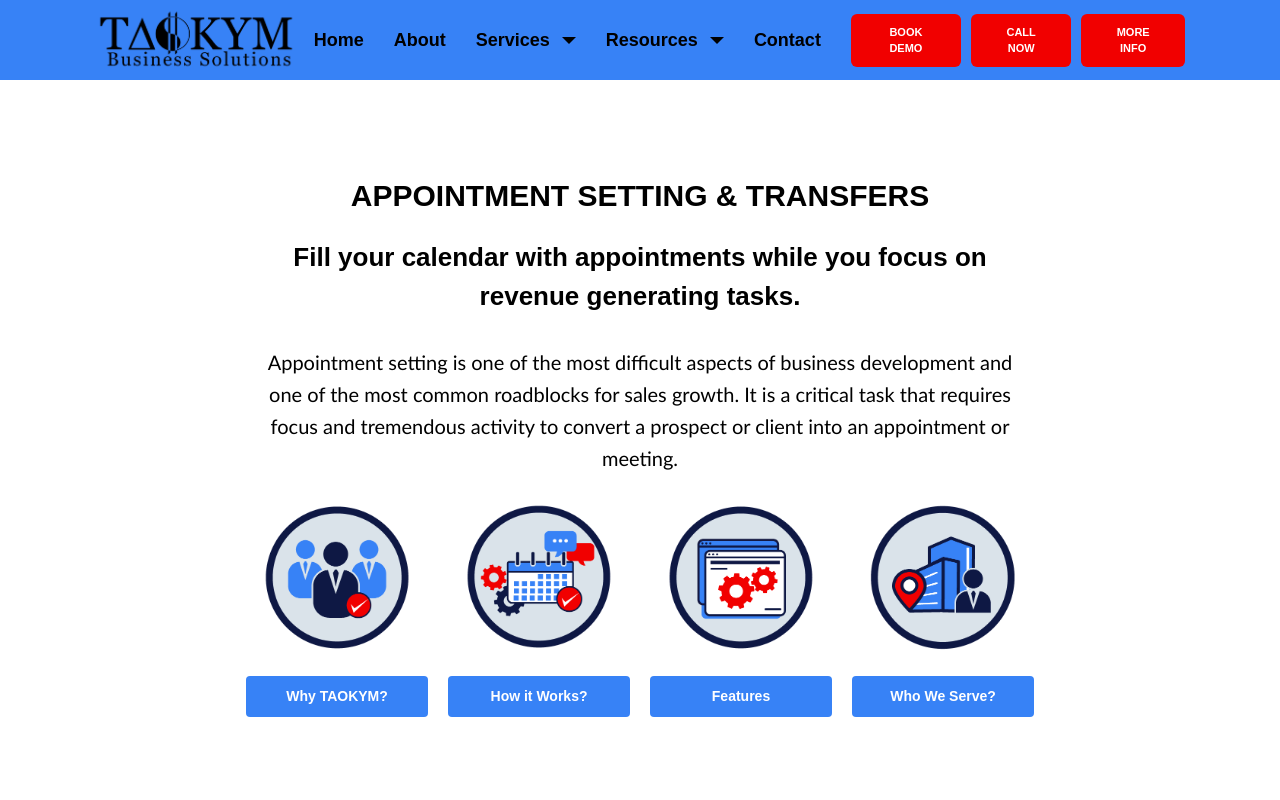
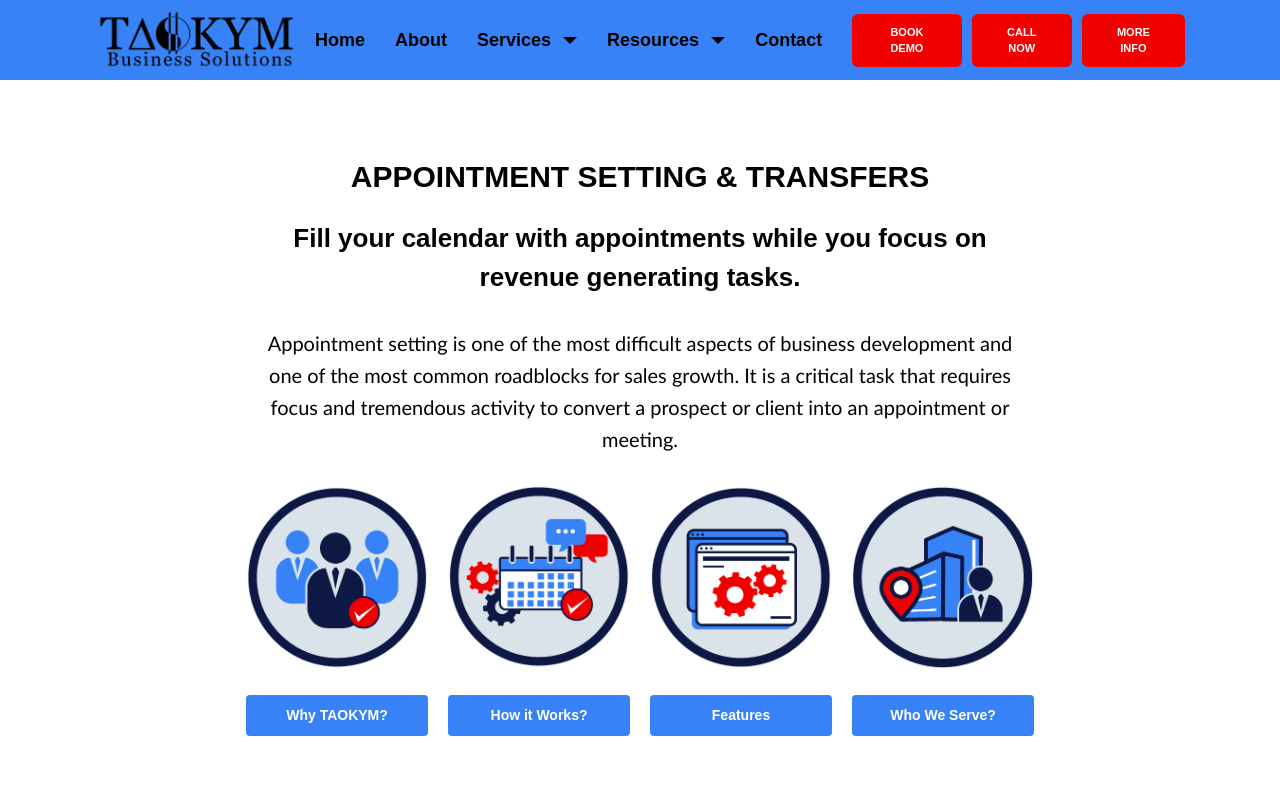
Before and after one commit to ryangarde/taokymbiz, a Nuxt app: page /appointment-setting in a window 1280 px wide. Shown: the top 800 px of the page. Built offline with nearby package versions, Linux system fonts and the light colour scheme.

Commit message:
seo images

```diff
--- a/components/MainNavbar.vue
+++ b/components/MainNavbar.vue
@@ -1,6 +1,6 @@
 <template>
 	<div class="navbar">
-		<img class="logo" src="@/assets/logo.webp" />
+		<nuxt-img class="logo" src="/logo.webp" fit="cover" width="205" height="80" />
 
 		<div class="actions">
 			<div class="links">
@@ -24,24 +24,6 @@
 						</div>
 					</template>
 				</template>
-				<!-- <NuxtLink to="/" class="link">Home</NuxtLink>
-				<NuxtLink to="/about" class="link">About</NuxtLink>
-				<div class="link-dropdown">
-					<NuxtLink to="/services" class="link">Services</NuxtLink>
-
-					<div class="link-dropdown-menu-wrapper">
-						<div class="link-dropdown-menu">
-							<NuxtLink to="/" class="dropdown-link">Appointment Setting</NuxtLink>
-							<NuxtLink to="/" class="dropdown-link">Virtual Assistance</NuxtLink>
-							<NuxtLink to="/" class="dropdown-link">Leads</NuxtLink>
-							<NuxtLink to="/" class="dropdown-link">Digital Marketing</NuxtLink>
-							<NuxtLink to="/" class="dropdown-link">Web Hosting</NuxtLink>
-							<NuxtLink to="/" class="dropdown-link">My Account</NuxtLink>
-						</div>
-					</div>
-				</div>
-				<NuxtLink to="/resources" class="link">Resources</NuxtLink>
-				<NuxtLink to="/contact" class="link">Contact</NuxtLink> -->
 			</div>
 
 			<div class="buttons">
@@ -101,10 +83,6 @@ export default {
 	background-color: var(--clr-primary-main);
 	height: 80px;
 	padding: 0 95px;
-}
-
-.logo {
-	height: 100%;
 }
 
 .actions {
--- a/components/home/Appointment.vue
+++ b/components/home/Appointment.vue
@@ -13,19 +13,19 @@
 
 			<div class="appointments">
 				<div class="appointment">
-					<nuxt-img src="/icons/why-taokym.webp" />
+					<nuxt-img src="/icons/why-taokym.webp" width="218" height="221" />
 					<Button block>Why TAOKYM?</Button>
 				</div>
 				<div class="appointment">
-					<nuxt-img src="/icons/how-it-works-appointment.webp" />
+					<nuxt-img src="/icons/how-it-works-appointment.webp" width="218" height="221" />
 					<Button block>How it Works?</Button>
 				</div>
 				<div class="appointment">
-					<nuxt-img src="/icons/features.webp" />
+					<nuxt-img src="/icons/features.webp" width="218" height="221" />
 					<Button block>Features</Button>
 				</div>
 				<div class="appointment">
-					<nuxt-img src="/icons/industries-served.webp" />
+					<nuxt-img src="/icons/industries-served.webp" width="218" height="221" />
 					<Button block>Who We Serve?</Button>
 				</div>
 			</div>
@@ -87,7 +87,7 @@ export default {
 }
 
 .appointment img {
-	width: 80%;
+	/* width: 80%; */
 	margin: 0 auto;
 	margin-bottom: 25px;
 }
--- a/components/home/HowItWorks.vue
+++ b/components/home/HowItWorks.vue
@@ -3,7 +3,7 @@
 		<div class="body">
 			<SectionTitle>HOW IT WORKS?</SectionTitle>
 
-			<img class="how-it-works-image mx-auto" src="@/assets/images/howit-works-appointment.webp" />
+			<nuxt-img class="how-it-works-image mx-auto" src="/images/howit-works-appointment.webp" width="80%" fit="cover" />
 
 			<div class="content">
 				The Virtual Appointments Setter (VAS) will convert prospects into possible buyers. They will contact leads, prospects and clients
@@ -11,7 +11,7 @@
 				proposition and phone script, we can help you create one. If you don’t have prospects, we may be able to help there too!
 			</div>
 
-			<img src="@/assets/images/flow-appointment.webp" alt="" class="flow-appointment mx-auto" />
+			<img src="@/assets/images/flow-appointment.webp" alt="" class="flow-appointment mx-auto" width="40%" fit="cover" />
 		</div>
 	</div>
 </template>
@@ -35,7 +35,6 @@ export default {
 }
 
 .how-it-works-image {
-	width: 80%;
 	margin-top: 20px;
 }
 
@@ -47,7 +46,6 @@ export default {
 }
 
 .flow-appointment {
-	width: 40%;
 	margin-top: 50px;
 }
 </style>
```
